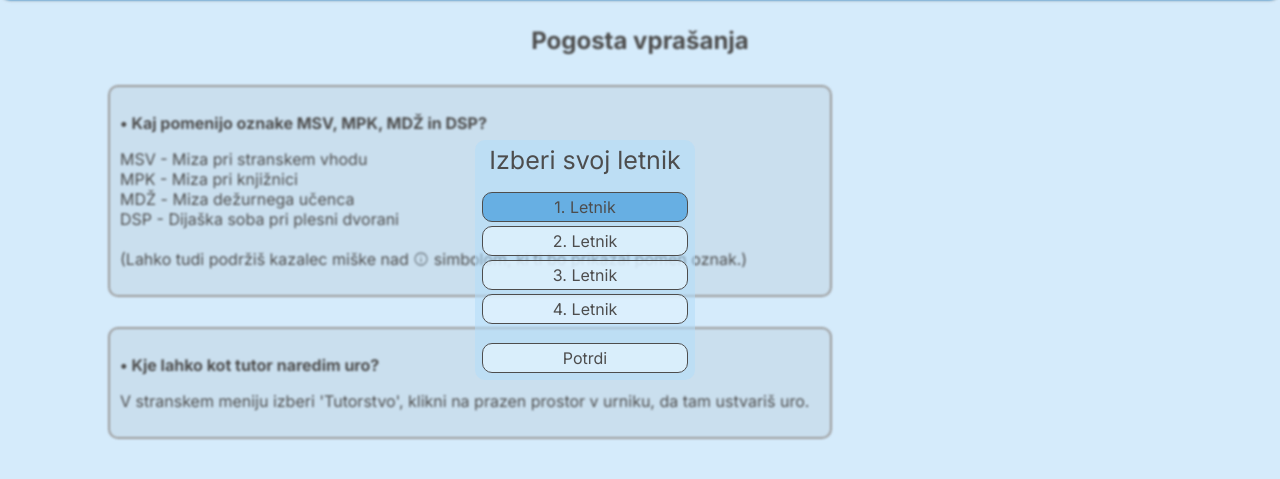
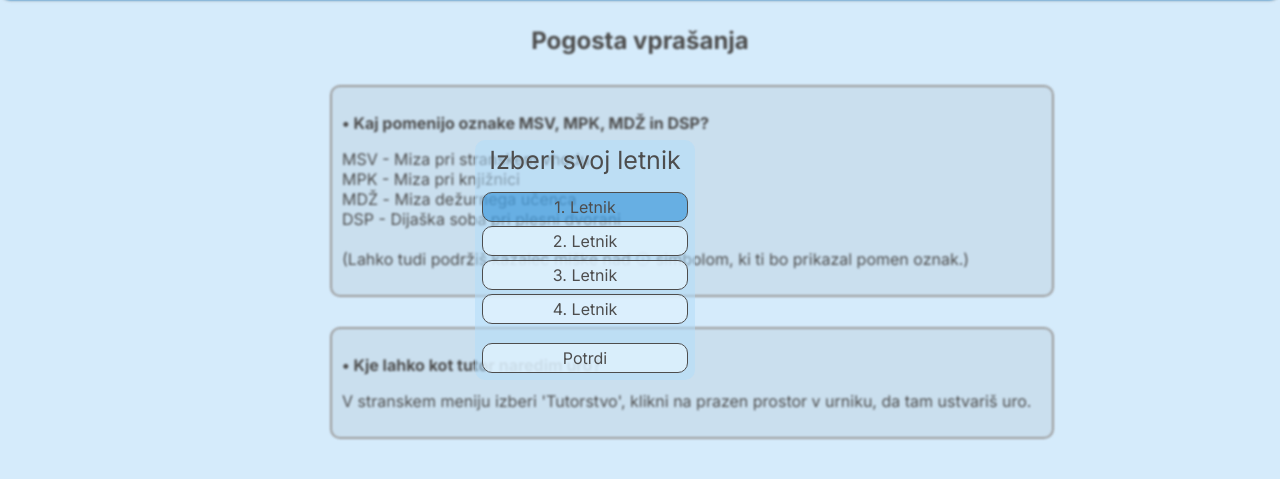
Before and after one commit to lenartkladnik/tutorstvo-website, a Python web app: template templates/faq.html in a window 1280 px wide. Shown: the part 65-544 px from the top of the page. Run offline with Jinja, Linux system fonts and the light colour scheme; the template is opened without the code that fills it, so the values that code supplies are empty.

Commit message:
Fix FAQ centering

```diff
--- a/templates/faq.html
+++ b/templates/faq.html
@@ -7,7 +7,7 @@
 {% block content %}
 <h1 class="welcome">Pogosta vprašanja</h1>
 {% if not mobile %}
-<div class="main center" style="margin-top: 80px;">
+<div class="main center" style="margin-top: 80px; width: fit-content;">
 {% else %}
 <div class="main" style="margin-top: 80px;">
 {% endif %}
```
